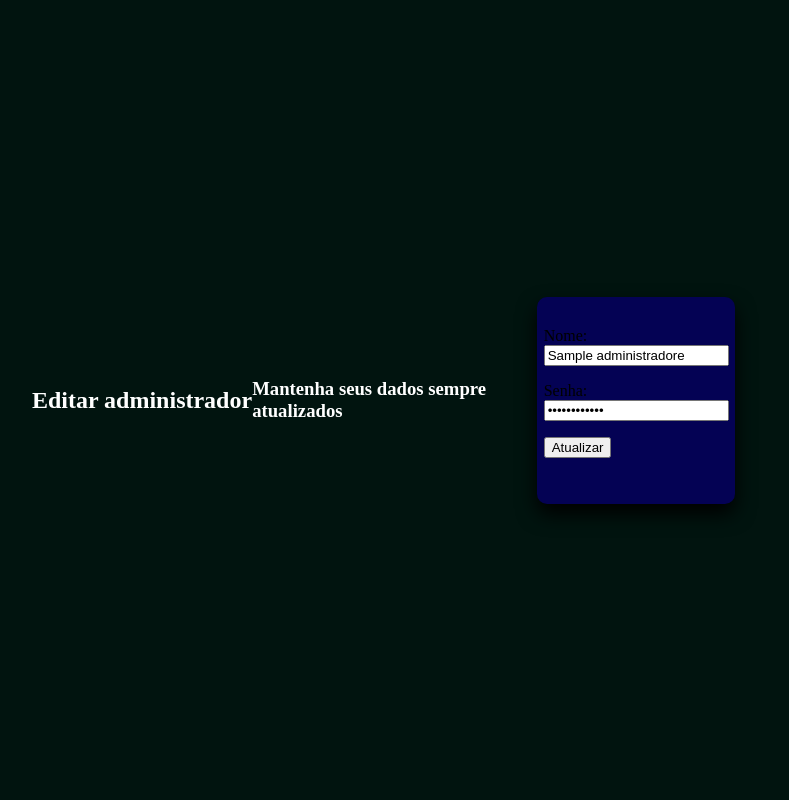
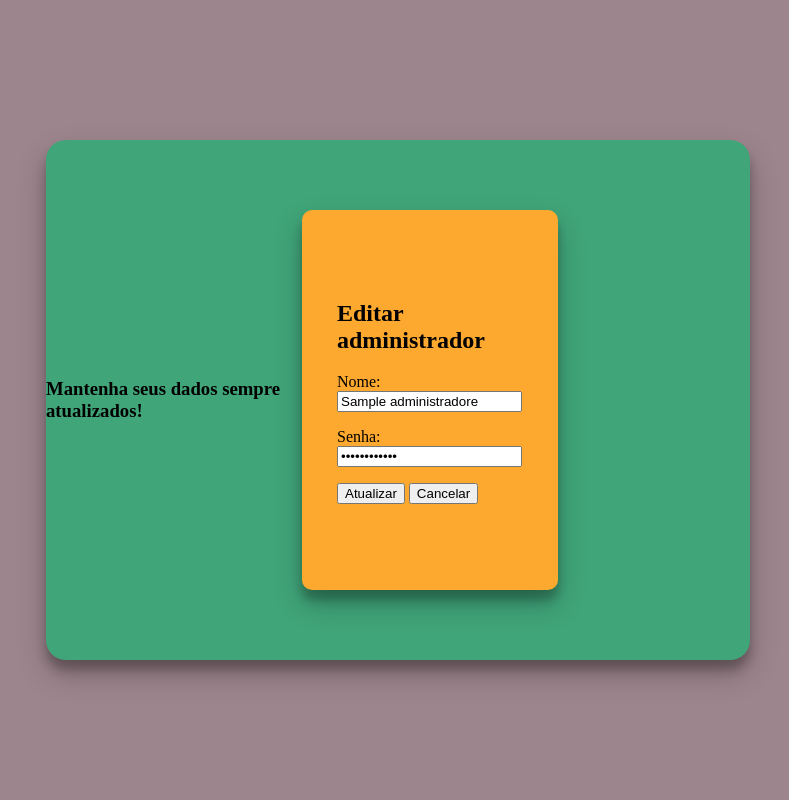
Before and after one commit to kelvinkauan/bkmeventos, a PHP site: template app/views/administrador/EditarAdministrador.php in a window 1280 px wide. Shown: the whole page, without its empty margins (242-1031 px from the left). Run offline with PHP 8.4, Linux system fonts and the light colour scheme; the template is opened without the code that fills it: most values are stand-ins (such as "Sample title", 1, 10 or a date in 2020).

Commit message:
mini att

```diff
--- a/app/views/administrador/EditarAdministrador.php
+++ b/app/views/administrador/EditarAdministrador.php
@@ -8,21 +8,24 @@
     <title>editar administrador</title>
 </head>
 <body>
+<div class="main-edit">
 <?php
 
 include_once __DIR__ . "/../helpers/mensagem.php";
 
 ?>
-<div class="main-edit">
+<div class="conteiner">
+
+
+<div class="right-main">
+   <h3>Mantenha seus dados sempre atualizados!</h3>
+</div>
+
+<div class="left-main">
+ <div class="card-edit">
   <div class="middle-main">
    <h2> Editar administrador </h2>
- <p/>
     </div>
-<div class="right-main">
-   <h3>Mantenha seus dados sempre atualizados</h3>
-</div>
-<div class="left-main">
-<div class="card-edit">
      <?php foreach($data['administradores'] as $adm): ?>
       <div class="textfield">
        <form action="./AdministradorController.php?action=update&id=<?= $adm->getId()?>" method="POST">
@@ -32,11 +35,10 @@ include_once __DIR__ . "/../helpers/mensagem.php";
            <label for="ids">Senha:</label>
           <input type="password" name="senha" id="ids" value="<?= $adm->getSenha(); ?>">
          <p/>
-    <input type="submit" value="Atualizar">
+         <button type="submit">Atualizar</button>
+        <!--input type="submit" value="Atualizar"-->
+       <button>Cancelar</button>
       </div>
-    </div>
-
-  <!-- input type="reset" value="Limpar"-->
      </div>
     </div>
    </form>
--- a/app/views/administrador/cssAdm/editaradm.css
+++ b/app/views/administrador/cssAdm/editaradm.css
@@ -1,3 +1,5 @@
+@CHARSET "utf-8";
+
 body {
 
     margin: 0;
@@ -8,7 +10,7 @@ body {
 
     width: 100vw;
     height: 100vh;
-    background-color: #01140F;
+    background-color: #9d858d;
     display: flex;
     justify-content: center;
     align-items: center;
@@ -17,10 +19,10 @@ body {
 
 .middle-main>h2 {
 
-    color: white;
+    color: black;
     display: flex;
     justify-content: center;
-    align-items: center;
+    align-items: flex-start;
 }
 
 .left-main {
@@ -45,23 +47,25 @@ body {
 
 .right-main>h3 {
 
-    color: white;
+    color: black;
     display: flex;
-    justify-content: center;
-    align-items: center;
+    justify-content: end;
+    align-items: flex-end;
 }
 
 .card-edit {
 
-    width: 50%;
+    width: 250vmax;
+    height: 80%;
     display: flex;
     justify-content: center;
     align-items: center;
     flex-direction: column;
     padding: 30px 35px;
-    background-color: #040254;
+    background-color: #fda92f;
     border-radius: 10px;
-    box-shadow: 0px 10px 20px black;
+    box-shadow: 0 14px 28px rgba(0, 0, 0, 0.25),
+        0 10px 10px rgba(0, 0, 0, 0.22);
 
 }
 
@@ -81,3 +85,14 @@ body {
     padding: 15px;
     background-color: whitesmoke;
 }
+
+.conteiner {
+    display: flex;
+    width: 55%;
+    height: 65%;
+    align-items: center;
+    background-color: #40A579;
+    border-radius: 20px;
+    box-shadow: 0 14px 28px rgba(0, 0, 0, 0.25),
+        0 10px 10px rgba(0, 0, 0, 0.22);
+}
```
Lines whose indentation alone changed are shown as unchanged.
